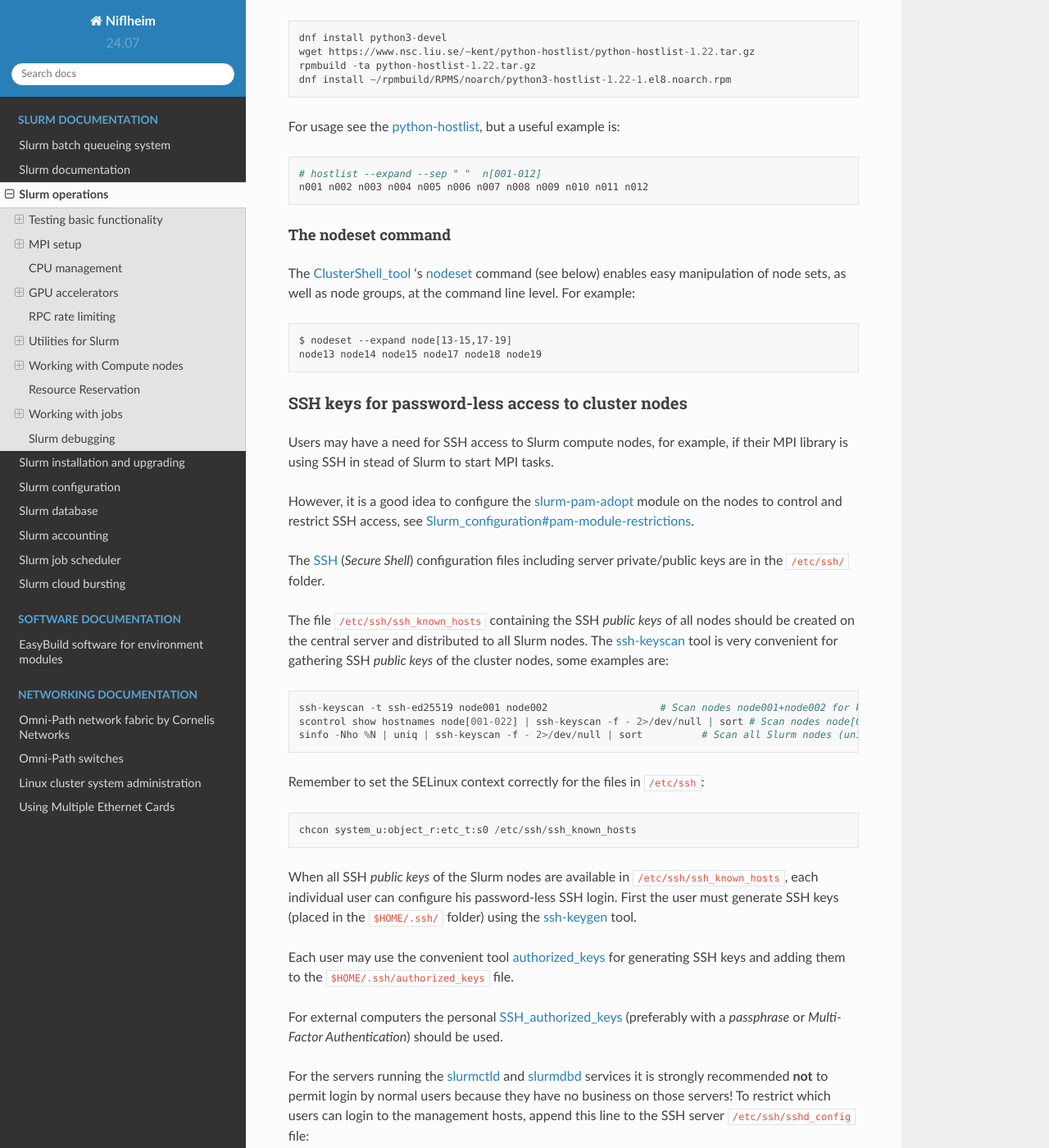
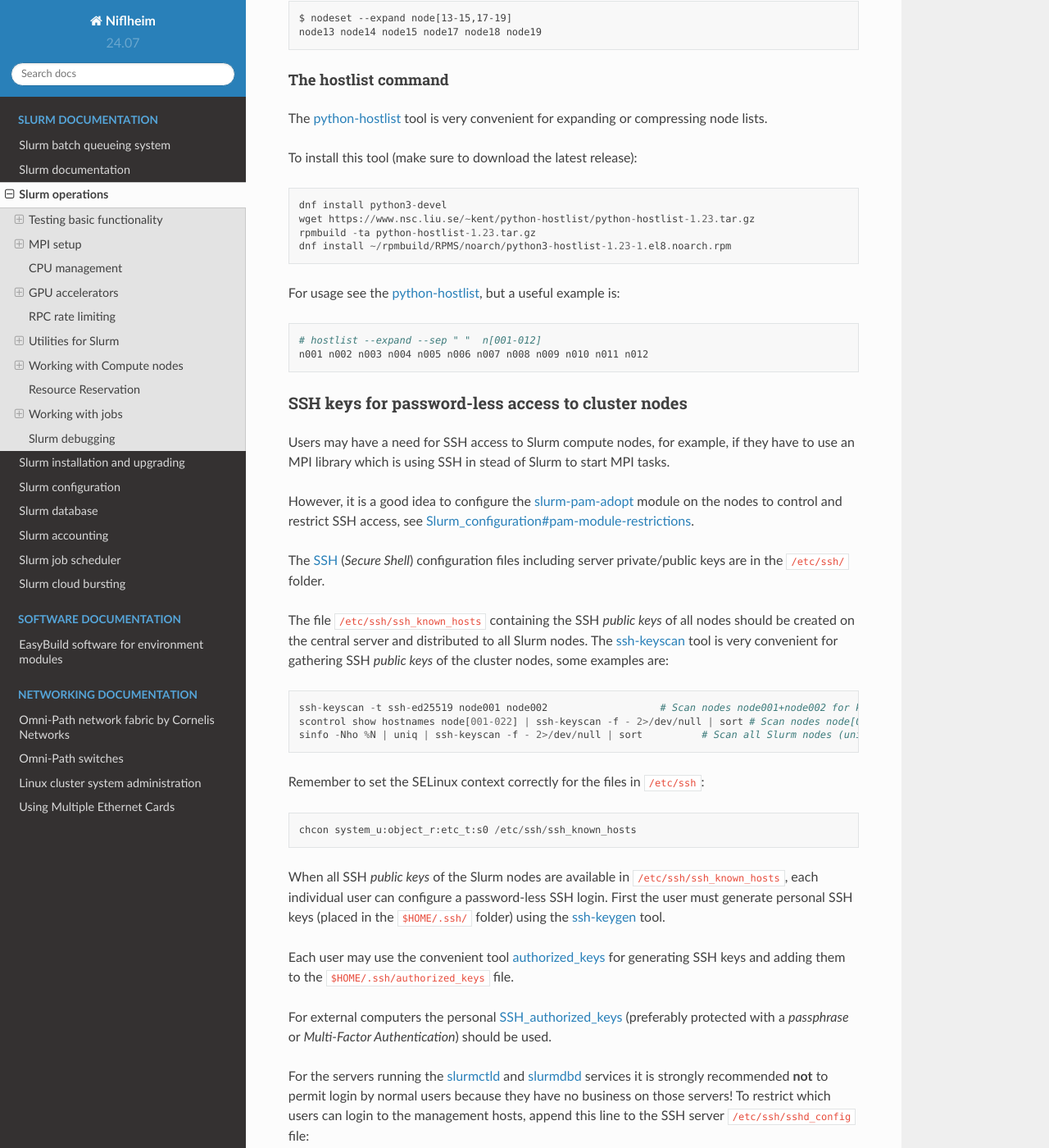
Before and after one commit to OleHolmNielsen/Niflheim_system, a Sphinx documentation site: the page built from docs/Slurm_operations.rst, in a window 1280 px wide and 1400 px high, scrolled down 7531 px. Shown: the whole window at 82% size. Built offline with Sphinx 7.4.7 and the Read the Docs theme 2.0.0, drawn with Linux system fonts in a browser that asks for light colours; some of the changed text lies outside the part shown.

Commit message:
Minor edits

```diff
--- a/docs/Slurm_configuration.rst
+++ b/docs/Slurm_configuration.rst
@@ -1086,6 +1086,8 @@ you probably want to prohibit these from the batch jobs by configuring::
   PropagateResourceLimitsExcept=ALL
 
 See the slurm.conf_ page for the list of all ``PropagateResourceLimitsExcept`` limits.
+
+.. _pam-module-restrictions:
 
 PAM module restrictions
 -----------------------
--- a/docs/Slurm_operations.rst
+++ b/docs/Slurm_operations.rst
@@ -334,25 +334,6 @@ When the server does not have the *slurm* RPM installed,
 or for more sophisticated host list processing,
 some non-Slurm tools may be used as shown below.
 
-The hostlist command
-....................
-
-The python-hostlist_ tool is very convenient for expanding or compressing node lists.
-
-To install this tool (make sure to download the latest release)::
-
-  dnf install python3-devel
-  wget https://www.nsc.liu.se/~kent/python-hostlist/python-hostlist-1.22.tar.gz
-  rpmbuild -ta python-hostlist-1.22.tar.gz
-  dnf install ~/rpmbuild/RPMS/noarch/python3-hostlist-1.22-1.el8.noarch.rpm
-
-For usage see the python-hostlist_, but a useful example is::
-
-  # hostlist --expand --sep " "  n[001-012]
-  n001 n002 n003 n004 n005 n006 n007 n008 n009 n010 n011 n012
-
-.. _python-hostlist: https://www.nsc.liu.se/~kent/python-hostlist/
-
 The nodeset command
 ...................
 
@@ -362,11 +343,30 @@ For example::
   $ nodeset --expand node[13-15,17-19]
   node13 node14 node15 node17 node18 node19
 
+The hostlist command
+....................
+
+The python-hostlist_ tool is very convenient for expanding or compressing node lists.
+
+To install this tool (make sure to download the latest release)::
+
+  dnf install python3-devel
+  wget https://www.nsc.liu.se/~kent/python-hostlist/python-hostlist-1.23.tar.gz
+  rpmbuild -ta python-hostlist-1.23.tar.gz
+  dnf install ~/rpmbuild/RPMS/noarch/python3-hostlist-1.23-1.el8.noarch.rpm
+
+For usage see the python-hostlist_, but a useful example is::
+
+  # hostlist --expand --sep " "  n[001-012]
+  n001 n002 n003 n004 n005 n006 n007 n008 n009 n010 n011 n012
+
+.. _python-hostlist: https://www.nsc.liu.se/~kent/python-hostlist/
 
 SSH keys for password-less access to cluster nodes
 --------------------------------------------------
 
-Users may have a need for SSH access to Slurm compute nodes, for example, if their MPI library is using SSH in stead of Slurm to start MPI tasks.
+Users may have a need for SSH access to Slurm compute nodes, for example,
+if they have to use an MPI library which is using SSH in stead of Slurm to start MPI tasks.
 
 However, it is a good idea to configure the slurm-pam-adopt_ module on the nodes to control and restrict SSH access,
 see `<Slurm_configuration#pam-module-restrictions>`_.
@@ -384,12 +384,13 @@ Remember to set the SELinux context correctly for the files in ``/etc/ssh``::
 
   chcon system_u:object_r:etc_t:s0 /etc/ssh/ssh_known_hosts
 
-When all SSH *public keys* of the Slurm nodes are available in ``/etc/ssh/ssh_known_hosts``, each individual user can configure his password-less SSH login.
-First the user must generate SSH keys (placed in the ``$HOME/.ssh/`` folder) using the ssh-keygen_ tool.
+When all SSH *public keys* of the Slurm nodes are available in ``/etc/ssh/ssh_known_hosts``, each individual user can configure a password-less SSH login.
+First the user must generate personal SSH keys (placed in the ``$HOME/.ssh/`` folder) using the ssh-keygen_ tool.
 
 Each user may use the convenient tool authorized_keys_ for generating SSH keys and adding them to the ``$HOME/.ssh/authorized_keys`` file.
 
-For external computers the personal SSH_authorized_keys_ (preferably with a *passphrase* or *Multi-Factor Authentication*) should be used.
+For external computers the personal SSH_authorized_keys_
+(preferably protected with a *passphrase* or *Multi-Factor Authentication*) should be used.
 
 For the servers running the slurmctld_ and slurmdbd_ services it is strongly recommended **not** to permit login by normal users because they have no business on those servers!
 To restrict which users can login to the management hosts, append this line to the SSH server ``/etc/ssh/sshd_config`` file::
@@ -413,15 +414,15 @@ Please beware that:
   because normal users have no business on those servers!
 * For security reasons the **root** user is not allowed to use Host-based_Authentication_.
   You can add root's public key to the ``/root/.ssh/authorized_keys`` file on all compute nodes for easy SSH access.
-* Furthermore, personal computers and other computers outside the cluster **must not be trusted** by the cluster nodes!
-  For external computers the personal SSH_authorized_keys_ (preferably with a *passphrase* or Multi_Factor_Authentication_) should be used.
+* Furthermore, personal computers and other computers outside the cluster **MUST NOT be trusted** by the cluster nodes!
+  For external computers the personal SSH_authorized_keys_ (preferably protected with a *passphrase* or Multi_Factor_Authentication_) should be used.
 * You need to understand that Host-based_Authentication_ is a *bad idea in general*,
   but that it is a good and secure solution within a single Linux cluster's security perimeter, see for example:
 
   * `Implementing ssh hostbased authentication <https://hea-www.harvard.edu/~fine/Tech/ssh-host-based.html>`_.
   * The mailing list thread at https://lists.schedmd.com/pipermail/slurm-users/2020-June/005578.html
 
-* It is a good idea to configure the slurm-pam-adopt_ module on the nodes to control and restrict SSH access, see `<Slurm_configuration#pam-module-restrictions>`_.
+* It is recommended to configure the slurm-pam-adopt_ module on the nodes to control and restrict SSH access, see :ref:`pam-module-restrictions`.
 
 Here are the steps for configuring Host-based_Authentication_:
 
```
